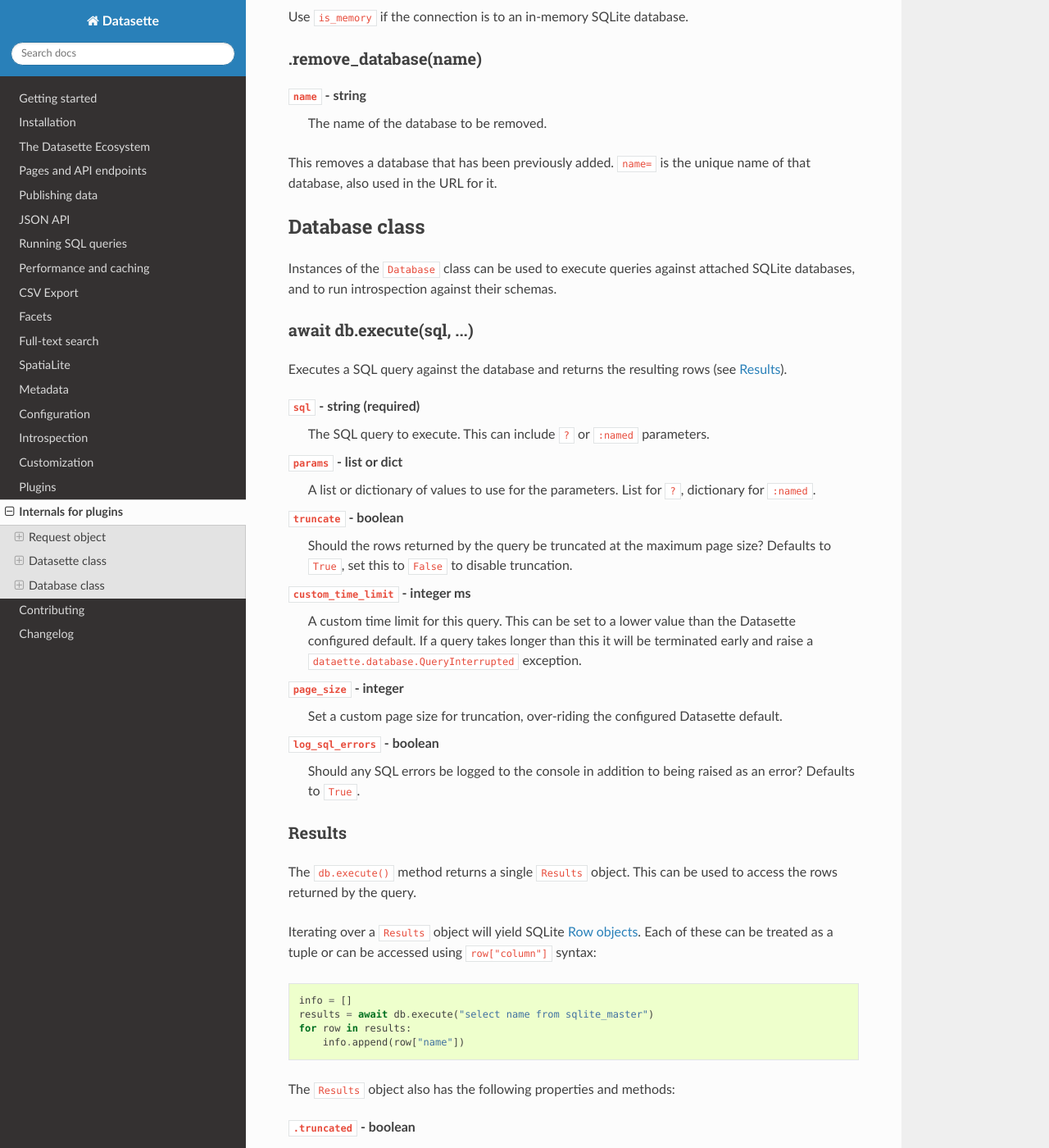
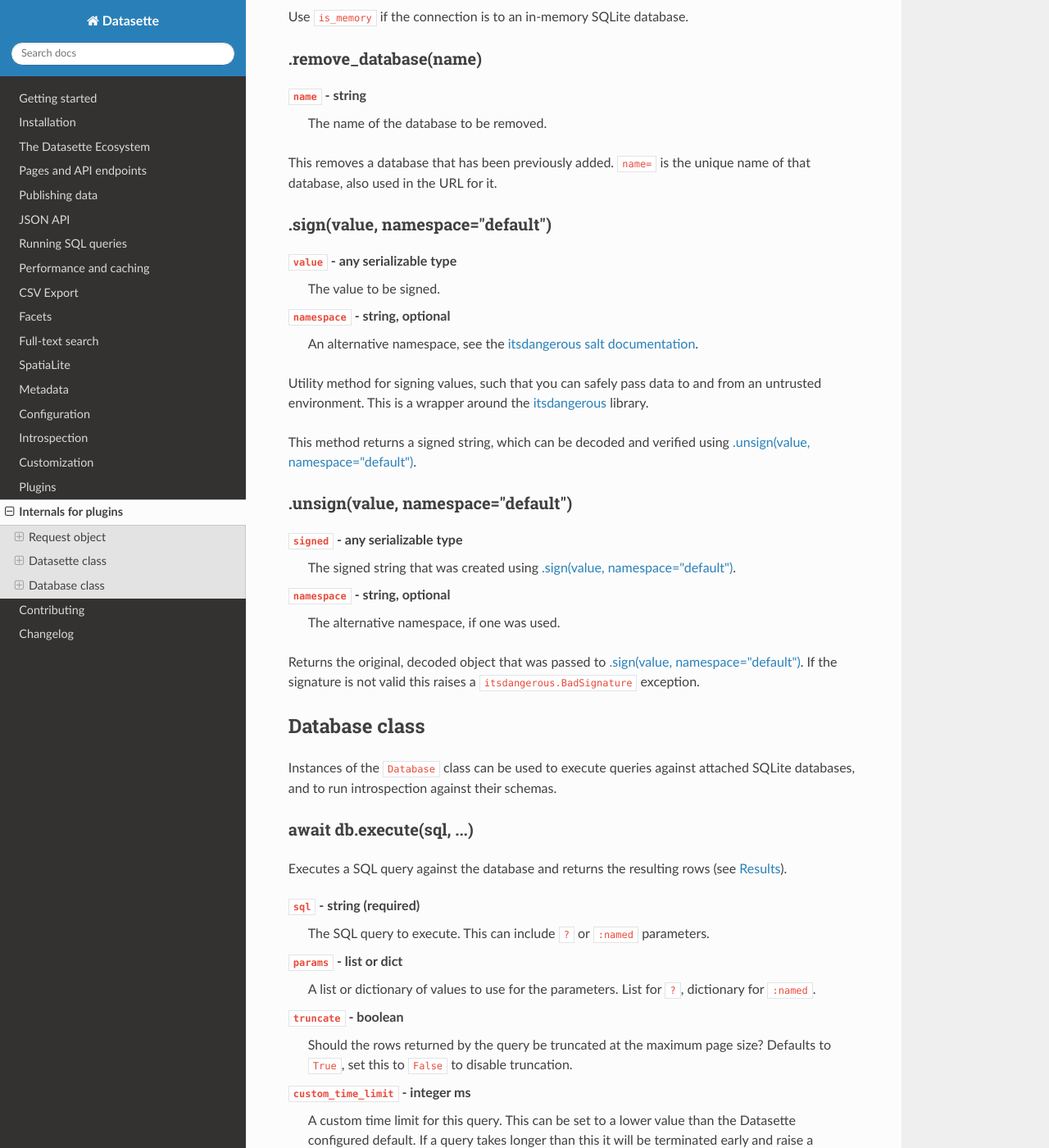
Before and after one commit to simonw/datasette, a Sphinx documentation site: the page built from docs/internals.rst, in a window 1280 px wide and 1400 px high, scrolled down 4266 px. Shown: the whole window at 82% size. Built offline with Sphinx 7.4.7 and the Read the Docs theme 2.0.0, drawn with Linux system fonts in a browser that asks for light colours.

Commit message:
datasette.sign() and datasette.unsign() methods, refs #785

```diff
--- a/docs/datasette-serve-help.txt
+++ b/docs/datasette-serve-help.txt
@@ -29,6 +29,9 @@
   --config CONFIG           Set config option using configname:value
                             datasette.readthedocs.io/en/latest/config.html
 
+  --secret TEXT             Secret used for signing secure values, such as signed
+                            cookies
+
   --version-note TEXT       Additional note to show on /-/versions
   --help-config             Show available config options
   --help                    Show this message and exit.
--- a/docs/internals.rst
+++ b/docs/internals.rst
@@ -182,6 +182,34 @@
     The name of the database to be removed.
 
 This removes a database that has been previously added. ``name=`` is the unique name of that database, also used in the URL for it.
+
+.. _datasette_sign:
+
+.sign(value, namespace="default")
+---------------------------------
+
+``value`` - any serializable type
+    The value to be signed.
+
+``namespace`` - string, optional
+    An alternative namespace, see the `itsdangerous salt documentation <https://itsdangerous.palletsprojects.com/en/1.1.x/serializer/#the-salt>`__.
+
+Utility method for signing values, such that you can safely pass data to and from an untrusted environment. This is a wrapper around the `itsdangerous <https://itsdangerous.palletsprojects.com/>`__ library.
+
+This method returns a signed string, which can be decoded and verified using :ref:`datasette_unsign`.
+
+.. _datasette_unsign:
+
+.unsign(value, namespace="default")
+-----------------------------------
+
+``signed`` - any serializable type
+    The signed string that was created using :ref:`datasette_sign`.
+
+``namespace`` - string, optional
+    The alternative namespace, if one was used.
+
+Returns the original, decoded object that was passed to :ref:`datasette_sign`. If the signature is not valid this raises a ``itsdangerous.BadSignature`` exception.
 
 .. _internals_database:
 
--- a/setup.py
+++ b/setup.py
@@ -55,6 +55,7 @@
         "janus>=0.4,<0.6",
         "PyYAML~=5.3",
         "mergedeep>=1.1.1,<1.4.0",
+        "itsdangerous~=1.1",
     ],
     entry_points="""
         [console_scripts]
```
Also changed, not shown: 4 other files.
